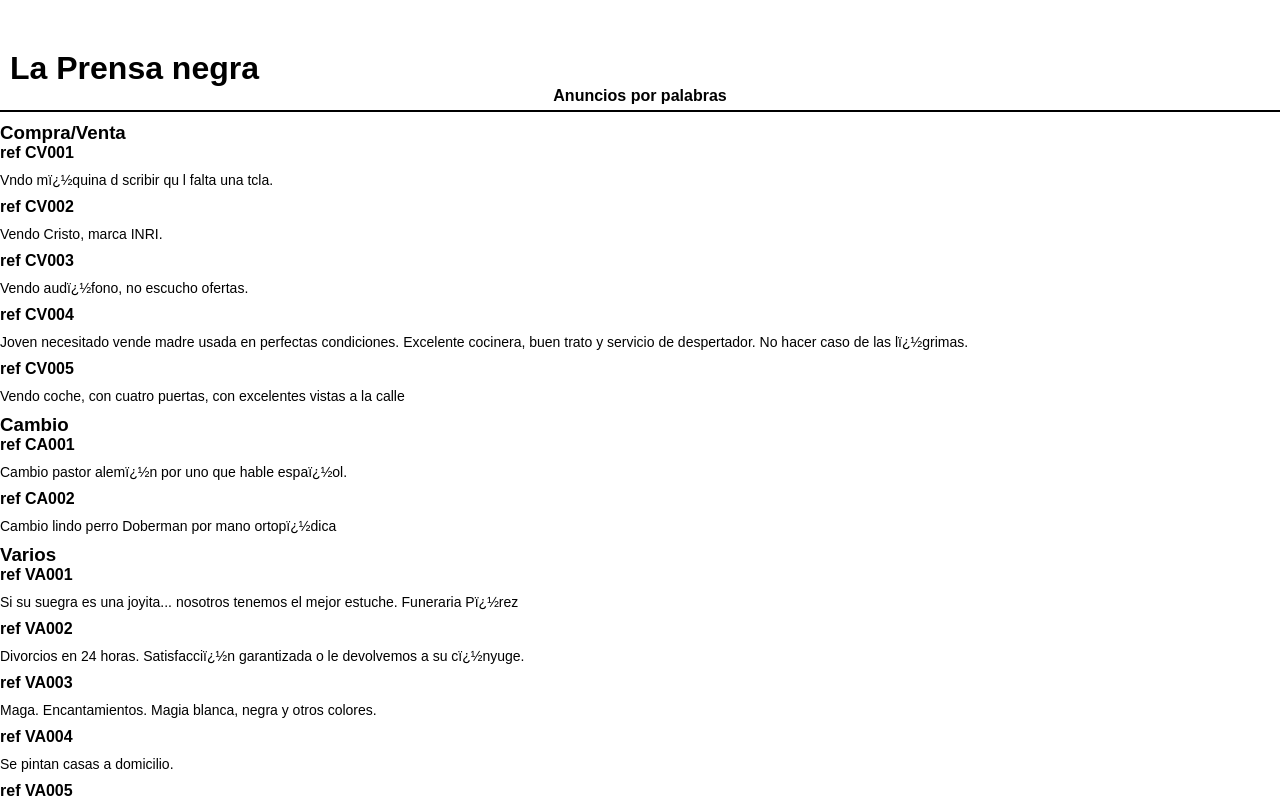
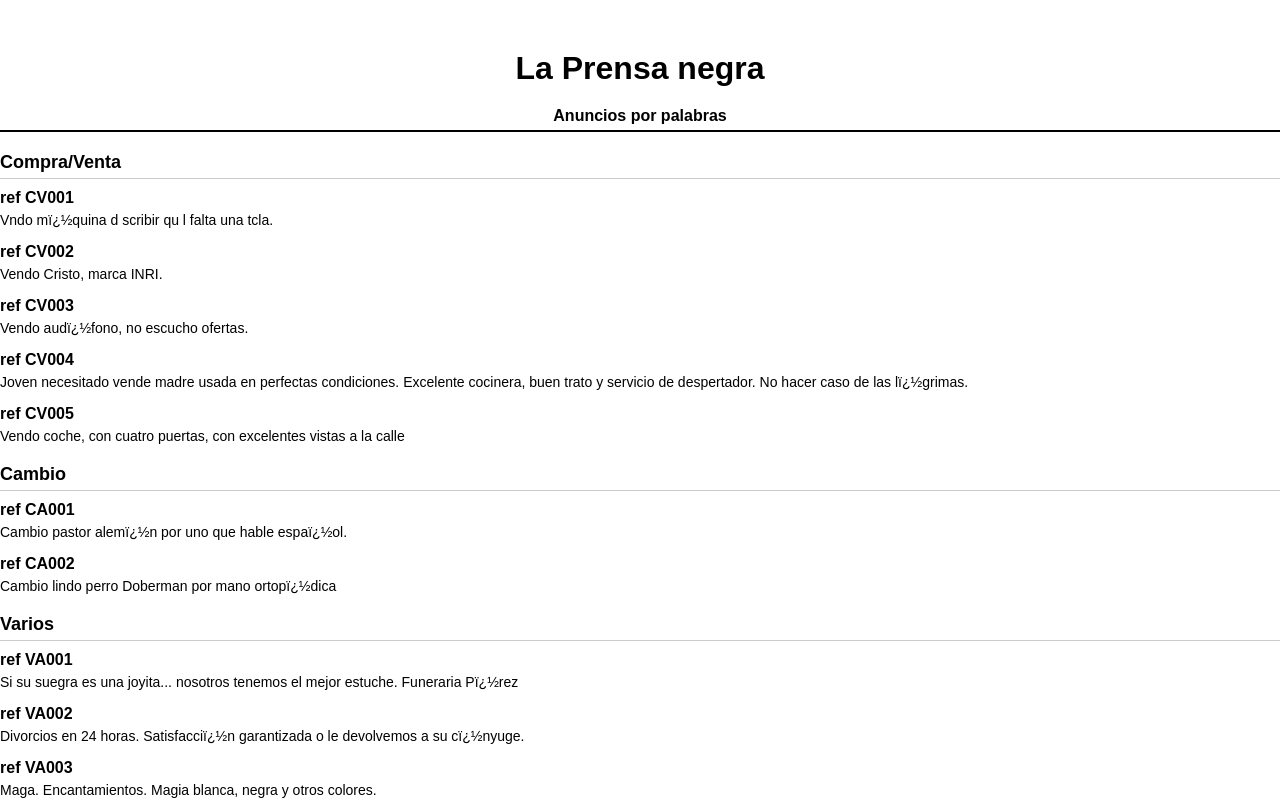
Before and after one commit to albamndz/REPOSITORIO_GIT, a plain HTML site: page anuncios.html in a window 1280 px wide. Shown: the top 803 px of the page. Drawn offline with Linux system fonts and the light colour scheme.

Commit message:
CAMBIO_CSS

```diff
--- a/estilos.css
+++ b/estilos.css
@@ -9,25 +9,44 @@ body {
     padding-top: 50px; /* Espacio para el header */
 }
 
-header {
-    position: fixed;
-    top: 0;
-    width: 100%;
-    background-color: #ddd;
-    padding: 10px;
-    display: flex;
-    justify-content: space-between;
-    align-items: center;
-    border-bottom: 2px solid #aaa;
+h1 {
+    text-align: center;
+    margin-bottom: 20px;
 }
 
-h1 {
-    margin-left: 10px;
+h2 {
+    text-align: center;
+    font-size: 16px;
+    margin-bottom: 20px;
+    border-bottom: 2px solid black;
+    padding-bottom: 5px;
 }
 
-.anuncio-destacado {
+.bloque {
+    margin: 20px 0;
+}
+
+.bloque h3 {
+    font-size: 18px;
     font-weight: bold;
-    margin-right: 10px;
+    border-bottom: 1px solid #ccc;
+    margin-bottom: 10px;
+    padding-bottom: 5px;
+}
+
+.bloque div {
+    margin-bottom: 15px;
+}
+
+.bloque h4 {
+    font-size: 16px;
+    font-weight: bold;
+    margin-bottom: 5px;
+}
+
+.bloque p {
+    font-size: 14px;
+    margin: 5px 0;
 }
 
 main {
@@ -49,17 +68,9 @@ main {
     background-color: #f8f8f8;
 }
 
-h2 {
-    text-align: center;
-    font-size: 16px;
-    margin-bottom: 10px;
-    border-bottom: 2px solid black;
-    padding-bottom: 5px;
-}
-
-p {
-    font-size: 14px;
-    margin: 10px 0;
+.anuncio-destacado {
+    font-weight: bold;
+    margin-right: 10px;
 }
 
 strong {
```
